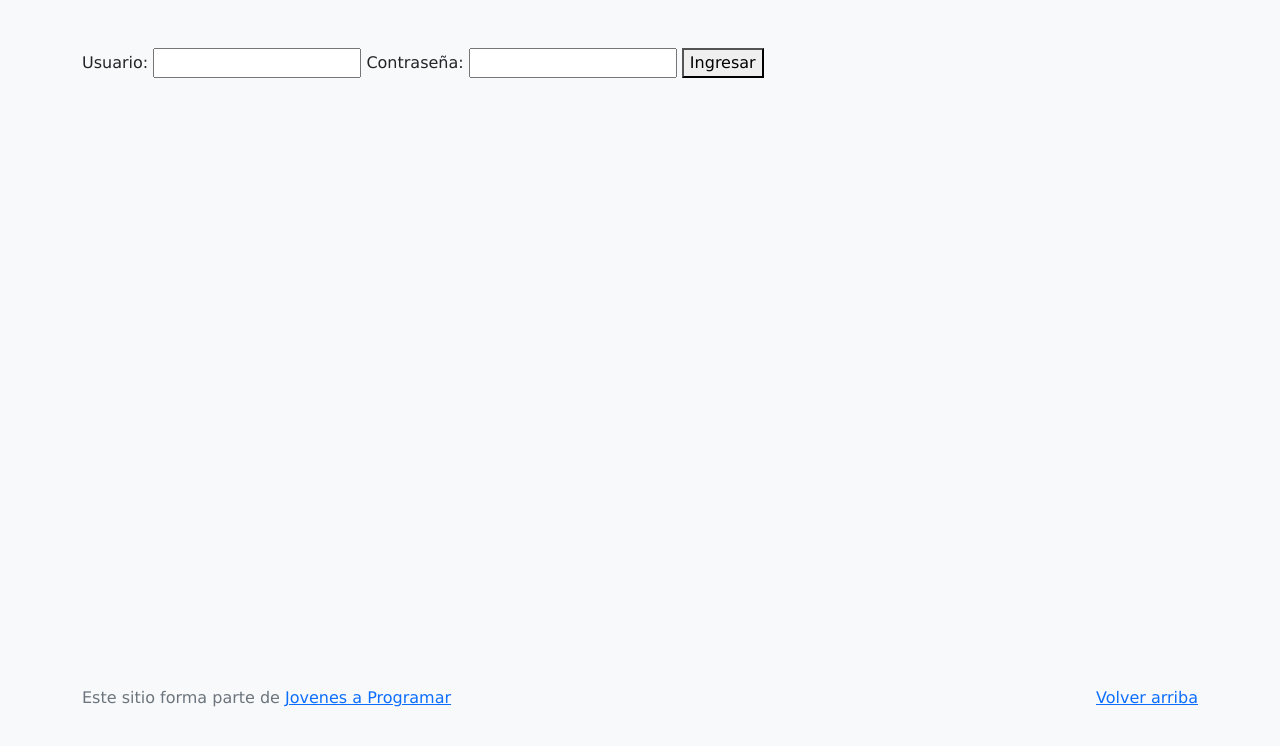
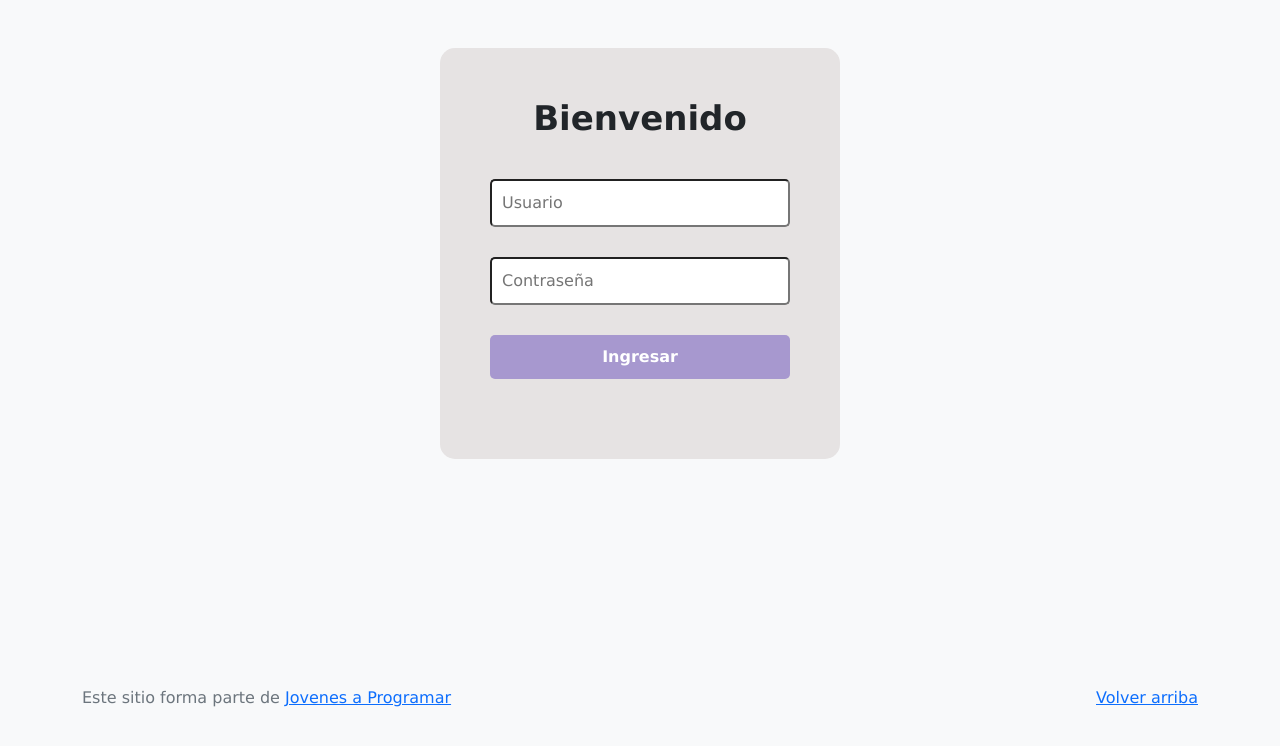
Before and after one commit to Chipili12/proyecto-final-JaP, a plain HTML site: page login.html in a window 1280 px wide. Drawn offline with Linux system fonts and the light colour scheme.

Commit message:
Cambios en el css para LogIn

```diff
--- a/css/styles.css
+++ b/css/styles.css
@@ -188,3 +188,47 @@ a.custom-card:hover {
 .checked {
   color: orange;
 }
+
+
+
+/*---------------------------------- *Login* ---------------------------------- */
+#contenidoLogin {
+  background-color: #E6E3E3;
+  width: 400px; /* Ancho del contenedor */
+  text-align: center;
+  padding: 50px;
+  margin: 0 auto; /* Centro el contenedor */
+  border-radius: 15px;
+  font-weight: bold;
+}
+
+#login {
+  margin: 0;
+  display: flex;
+  flex-direction: column;
+  align-items: center;
+}
+
+#contraseña, #usuario, .boton-Login{
+  width: 100%;
+  padding: 10px;
+  margin-bottom: 30px;
+  border-radius: 5px;
+}
+
+.boton-Login{
+  background-color: #A798CF;
+  color: white;
+  border: none;
+  font-weight: bold;
+}
+
+.boton-Login:hover{
+  background-color: white;
+  color: #A798CF;
+}
+h1{
+  margin-bottom: 40px; /* Ubicar titulo */
+  font-size: 34px;
+  font-weight: bold;
+}
--- a/login.html
+++ b/login.html
@@ -19,22 +19,21 @@
 <body>
   <main class="mt-5">
     <div class="container">
+      <div id="contenidoLogin">
+        <h1>
+          Bienvenido
+        </h1>
         <form action="index.html" id="login">
           <!-- *Usuario* -->
-        <label for="usuario">Usuario:</label>
-        <input type="text" id="usuario" name="usuario" required>
+          <input type="text" id="usuario" name="usuario" placeholder="Usuario" required>
 
           <!-- *Contraseña* -->
-        <label for="contraseña">Contraseña:</label>
-        <input type="password" id="contraseña" name="contraseña" required>
+          <input type="password" id="contraseña" name="contraseña" placeholder="Contraseña" required>
 
           <!-- *Ingresar* -->
           <button type="submit" class="boton-Login">Ingresar</button>
+        </form>
       </div>
-      </form>
-      <!-- <div class="alert alert-danger text-center" role="alert">
-        <h4 class="alert-heading">Funcionalidad en desarrollo</h4>
-      </div> -->
     </div>
   </main>
   <footer class="text-muted">
```
Lines whose indentation alone changed are shown as unchanged.
